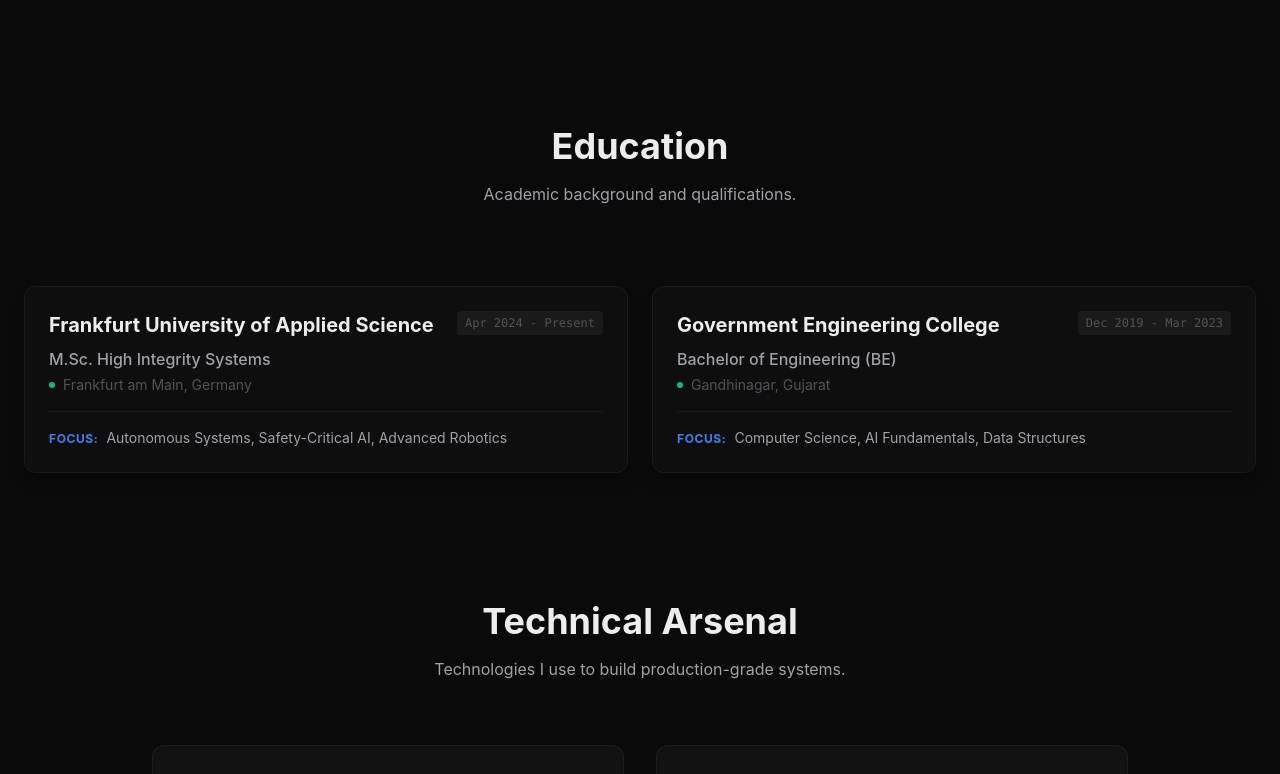
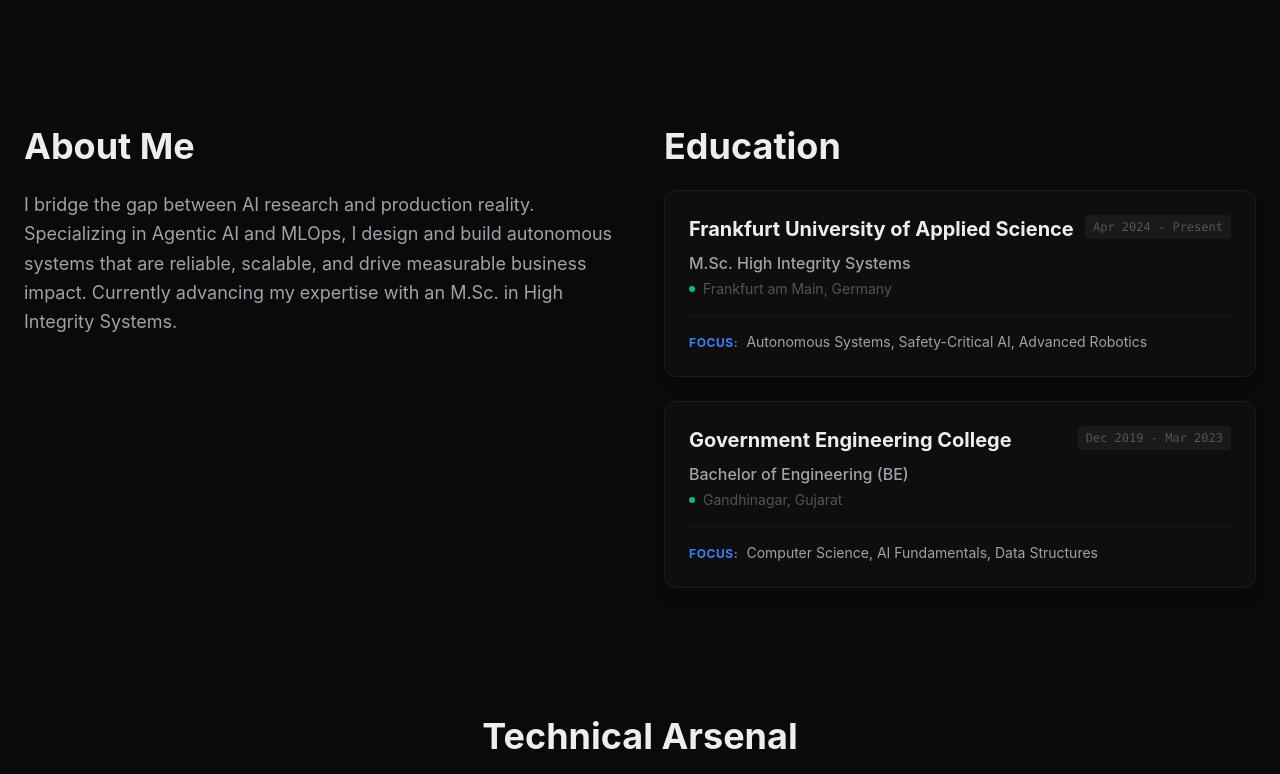
Before and after one commit to Vvren2022/portfolio_vren, a React (Vite) app: page / in a window 1280 px wide. Shown: the part 539-1313 px from the top of the page. Built offline with nearby package versions, Linux system fonts and the light colour scheme.

Commit message:
Feat: Enhance About section with About Me and Education

```diff
--- a/src/components/About.jsx
+++ b/src/components/About.jsx
@@ -10,14 +10,20 @@
                     initial={{ opacity: 0, y: 20 }}
                     whileInView={{ opacity: 1, y: 0 }}
                     viewport={{ once: true }}
-                    className="flex flex-col gap-12"
+                    className="grid grid-cols-1 lg:grid-cols-2 gap-12"
                 >
-                    <div className="text-center mb-8">
-                        <h2 className="text-3xl md:text-4xl font-bold text-text-primary mb-4">Education</h2>
-                        <p className="text-text-secondary">Academic background and qualifications.</p>
+                    {/* About Me Column */}
+                    <div>
+                        <h2 className="text-3xl md:text-4xl font-bold text-text-primary mb-6">About Me</h2>
+                        <p className="text-text-secondary text-lg leading-relaxed">
+                            {profile.bio}
+                        </p>
                     </div>
 
-                    <div className="grid grid-cols-1 md:grid-cols-2 gap-6">
+                    {/* Education Column */}
+                    <div>
+                        <h2 className="text-3xl md:text-4xl font-bold text-text-primary mb-6">Education</h2>
+                        <div className="space-y-6">
                             {profile.education.map((edu, index) => (
                                 <div key={index} className="group bg-surface/50 hover:bg-surface p-6 rounded-xl border border-white/5 hover:border-primary/50 transition-all duration-300 shadow-lg hover:shadow-primary/5">
                                     <div className="flex justify-between items-start mb-2">
@@ -36,6 +42,7 @@
                                 </div>
                             ))}
                         </div>
+                    </div>
                 </motion.div>
             </div>
         </section>
```
Lines whose indentation alone changed are shown as unchanged.
